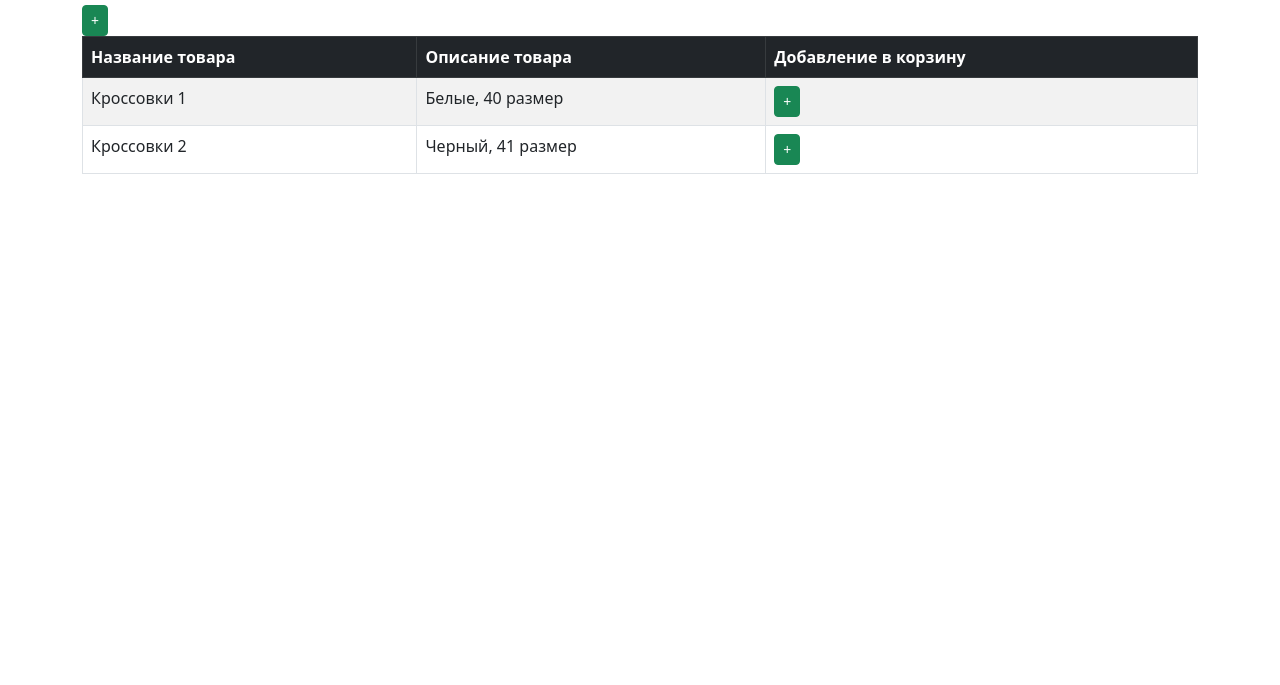
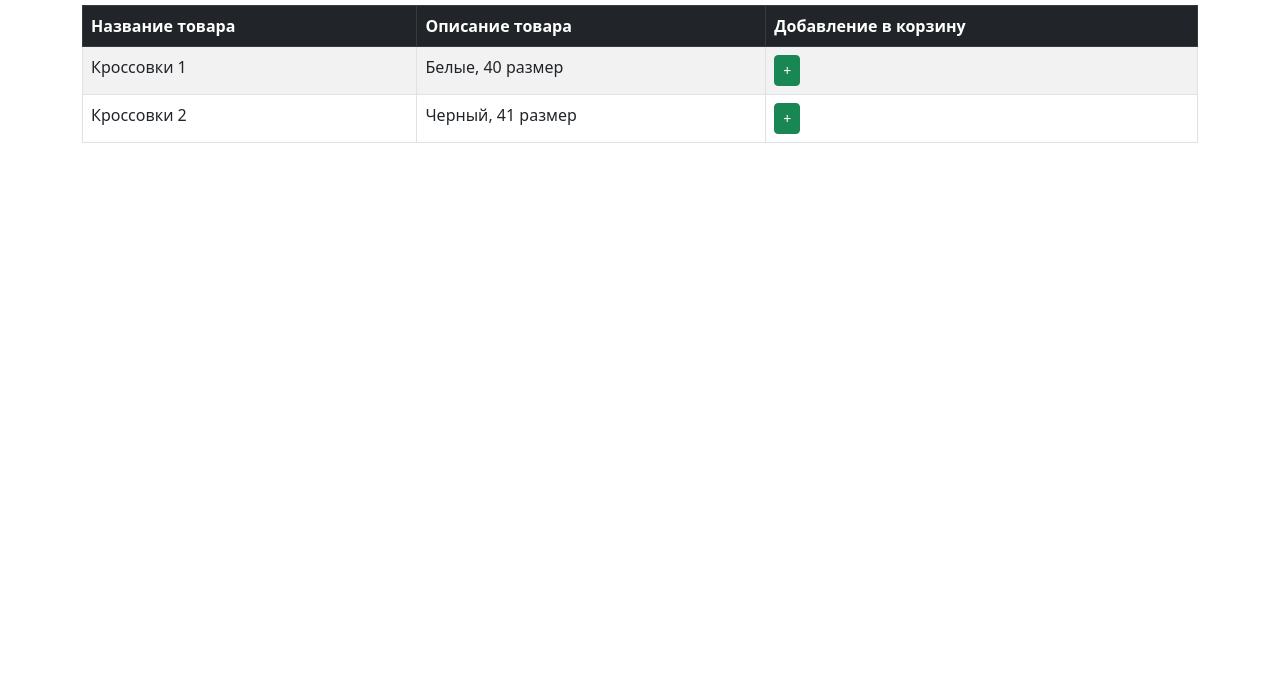
Before and after one commit to progito/test-rep2, a plain HTML site: page index.html in a window 1280 px wide. Shown: the part 115-800 px from the top of the page. Drawn offline with nearby package versions, Linux system fonts and the light colour scheme.

Commit message:
fix: удалил багнутую кнопку

```diff
--- a/index.html
+++ b/index.html
@@ -33,7 +33,6 @@
                     </td>
                 </tr>
             </tbody>
-            <button class="btn btn-success btn-sm">+</button>
         </table>
     </div>
     <script src="https://cdn.jsdelivr.net/npm/bootstrap@5.3.0/dist/js/bootstrap.bundle.min.js"></script>
```
